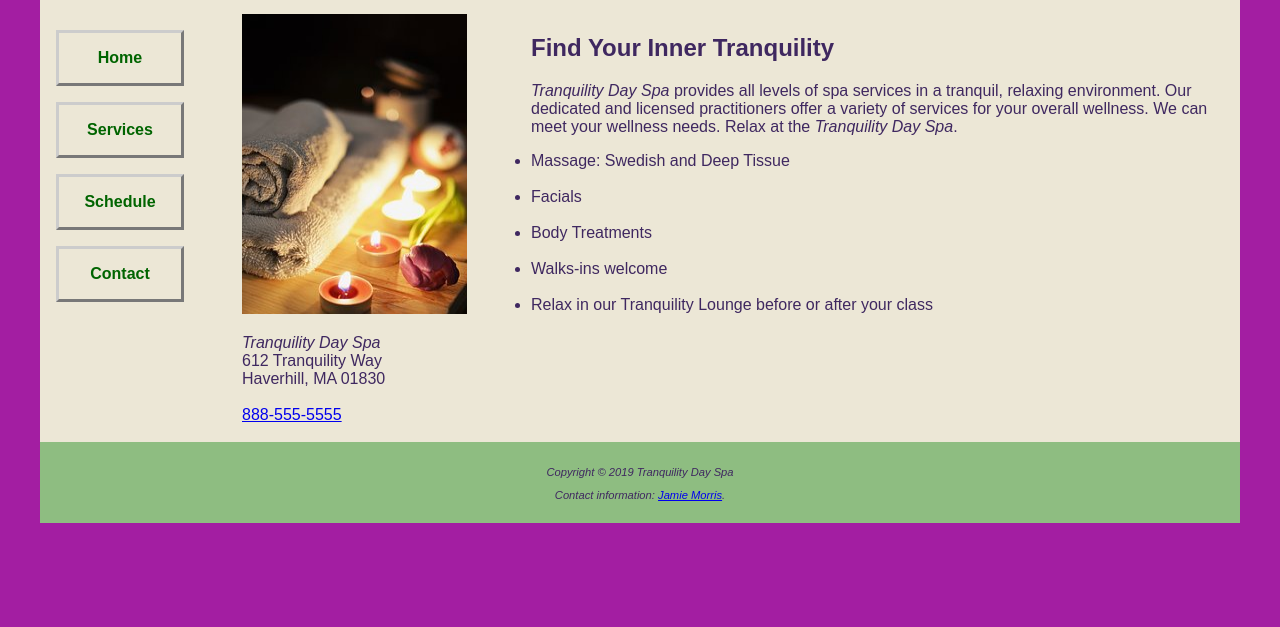
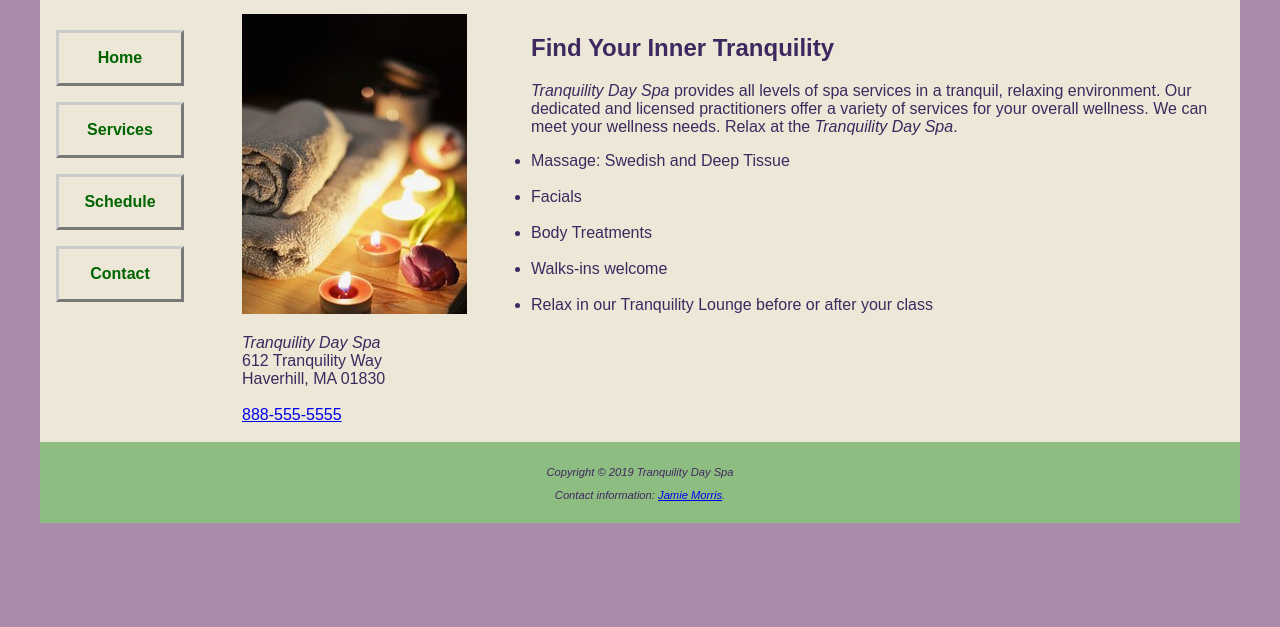
Before and after one commit to jamierachael/Tranquility-Day-Spa, a plain HTML site: page index.html in a window 1280 px wide. Shown: the part 173-800 px from the top of the page. Drawn offline with Linux system fonts and the light colour scheme.

Commit message:
updated color

```diff
--- a/spa.css
+++ b/spa.css
@@ -9,7 +9,7 @@ header, nav, main, footer { display: block; }
 
 
 body {
-    background-color: #a31ea2;
+    background-color: #aa8baa;
     color: #3F2860;
         font-family: Veranda, Arial, sans-serif;
 }
```
